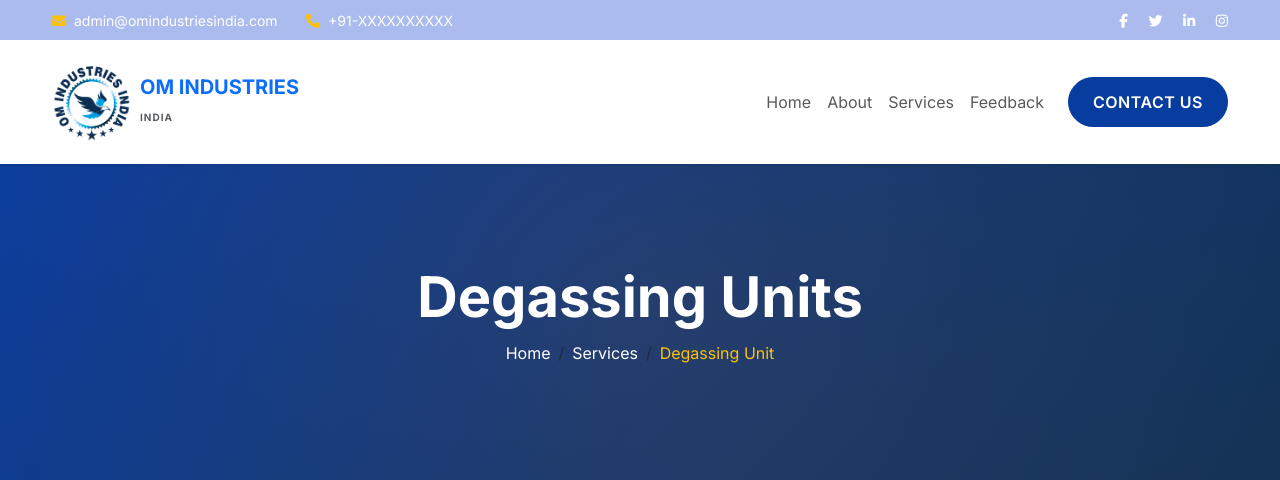
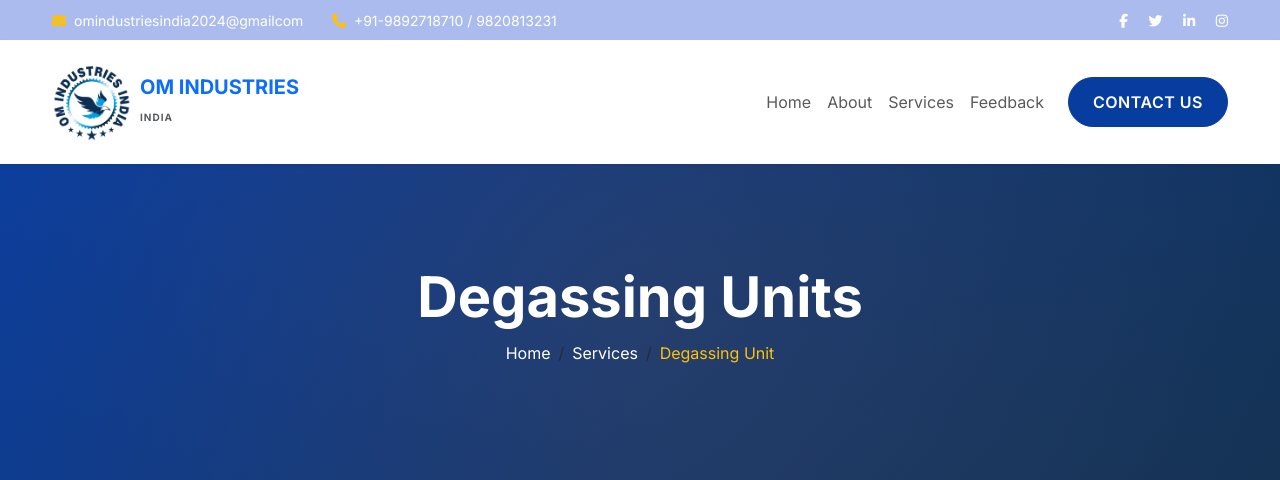
Before and after one commit to yadav-v/OmIndustriesIndia, a Flask app: page /degassing in a window 1280 px wide. Shown: the top 480 px of the page. Run offline with Flask 3, Linux system fonts and the light colour scheme; some libraries are stand-ins or nearby versions.

Commit message:
top header changes

```diff
--- a/templates/public/components/header_public.html
+++ b/templates/public/components/header_public.html
@@ -4,8 +4,8 @@
         <div class="container">
             <div class="row align-items-center">
                 <div class="col-md-8">
-                    <span class="me-4 small"><i class="fas fa-envelope me-2 text-warning"></i>admin@omindustriesindia.com</span>
-                    <span class="small"><i class="fas fa-phone me-2 text-warning"></i>+91-XXXXXXXXXX</span>
+                    <span class="me-4 small"><i class="fas fa-envelope me-2 text-warning"></i>omindustriesindia2024@gmailcom</span>
+                    <span class="small"><i class="fas fa-phone me-2 text-warning"></i>+91-9892718710 / 9820813231</span>
                 </div>
                 <div class="col-md-4 text-end">
                     <div class="social-links">
```
